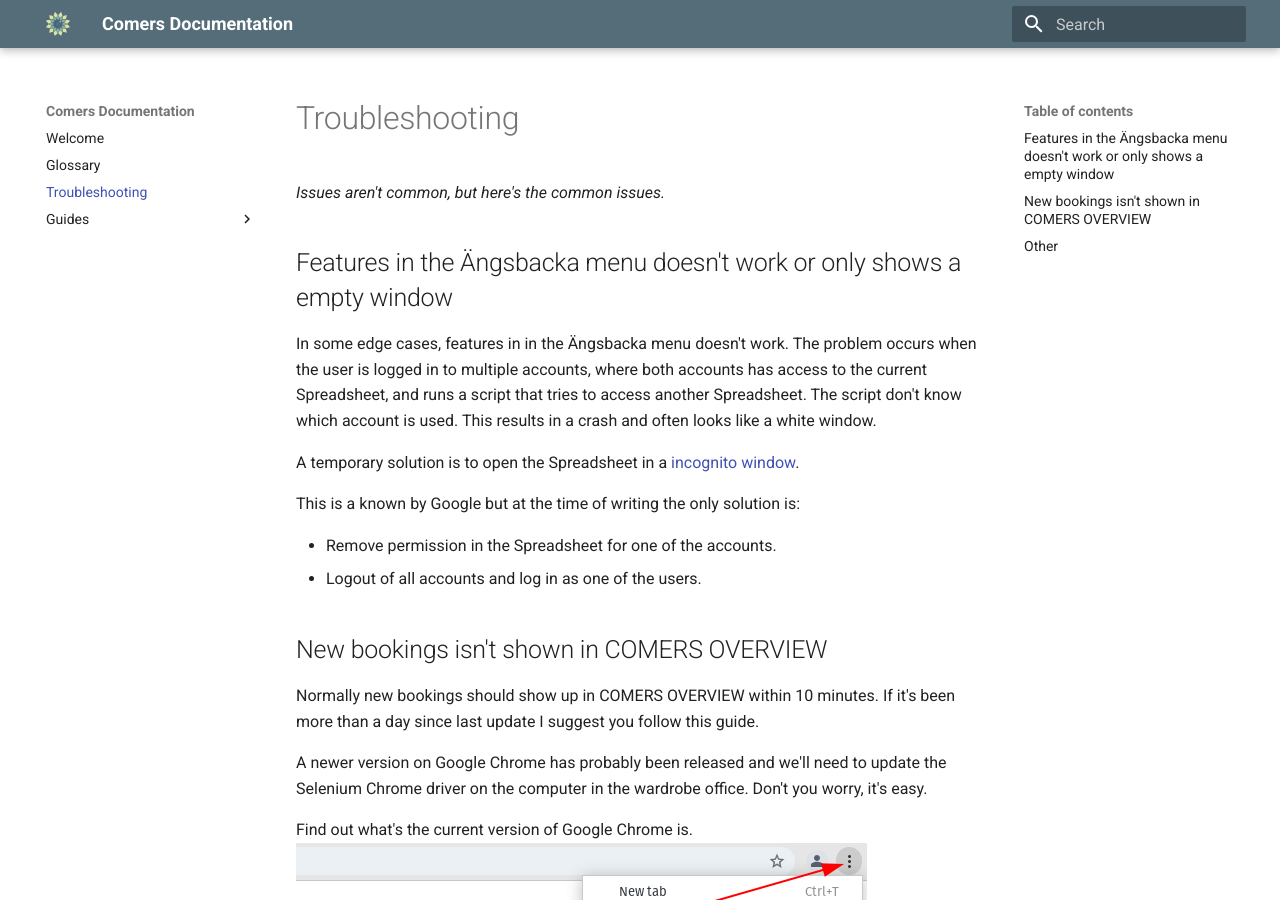
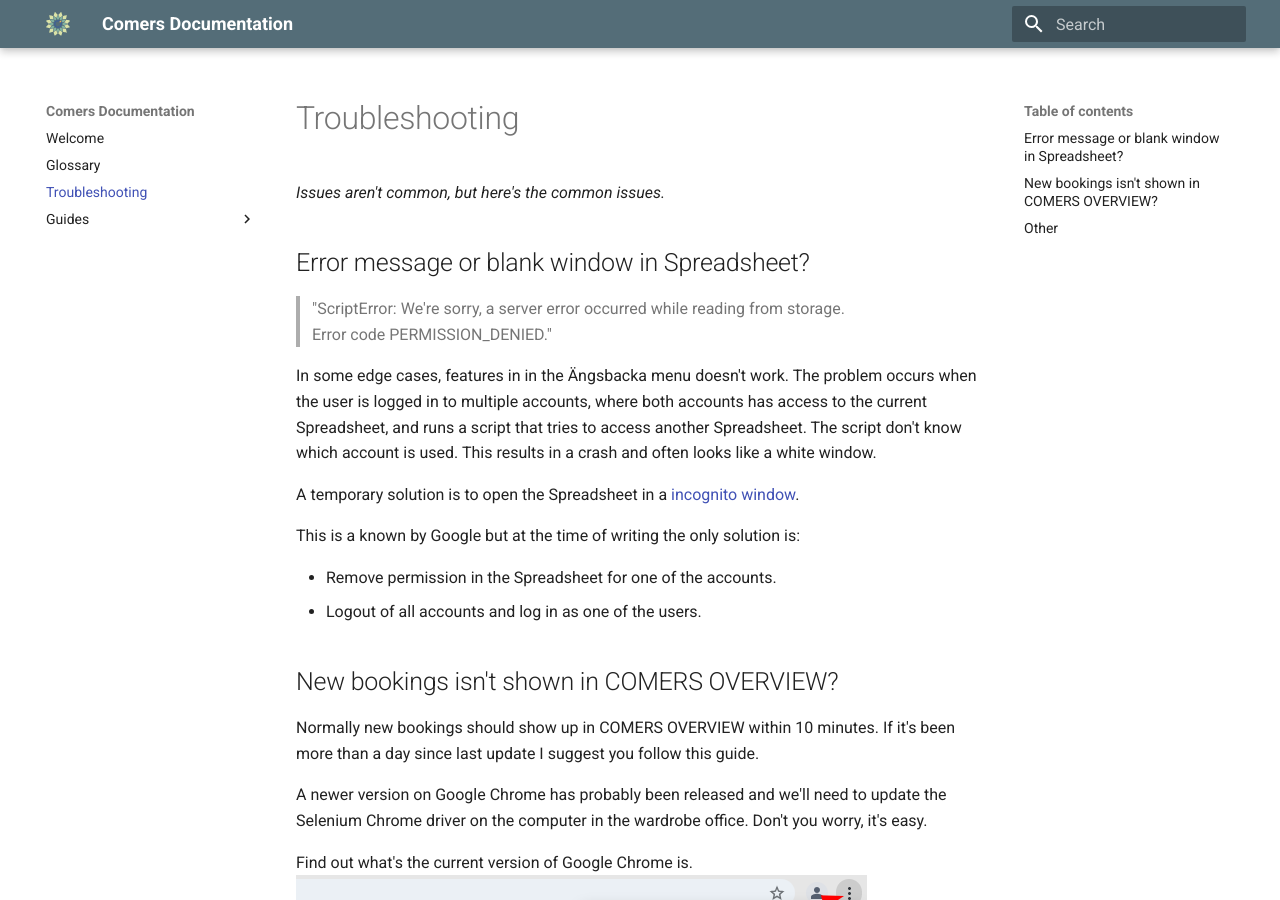
Before and after one commit to begabba/docs-comers, an MkDocs documentation site: the page built from docs/troubleshooting.md, in a window 1280 px wide and 900 px high. Built offline with MkDocs 1.6.1 and Material for MkDocs 9.7.7, drawn with Linux system fonts in a browser that asks for light colours.

Commit message:
add error message

```diff
--- a/docs/troubleshooting.md
+++ b/docs/troubleshooting.md
@@ -1,7 +1,11 @@
 # Troubleshooting
 _Issues aren't common, but here's the common issues._
 
-## Features in the Ängsbacka menu doesn't work or only shows a empty window
+## Error message or blank window in Spreadsheet?
+
+> "ScriptError: We're sorry, a server error occurred while reading from storage.
+  Error code PERMISSION_DENIED."
+
 In some edge cases, features in in the Ängsbacka menu doesn't work.
 The problem occurs when the user is logged in to multiple accounts, where both accounts has access to the current Spreadsheet, and runs a script that tries to access another Spreadsheet.
 The script don't know which account is used. This results in a crash and often looks like a white window.
@@ -13,7 +17,7 @@
 * Remove permission in the Spreadsheet for one of the accounts.
 * Logout of all accounts and log in as one of the users.
 
-## New bookings isn't shown in COMERS OVERVIEW
+## New bookings isn't shown in COMERS OVERVIEW?
 Normally new bookings should show up in COMERS OVERVIEW within 10 minutes. If it's been more than a day since last update I suggest you follow this guide.
 
 A newer version on Google Chrome has probably been released and we'll need to update the Selenium Chrome driver on the computer in the wardrobe office. Don't you worry, it's easy.
```
